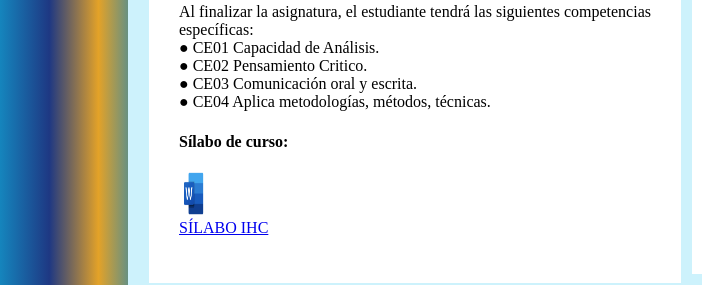
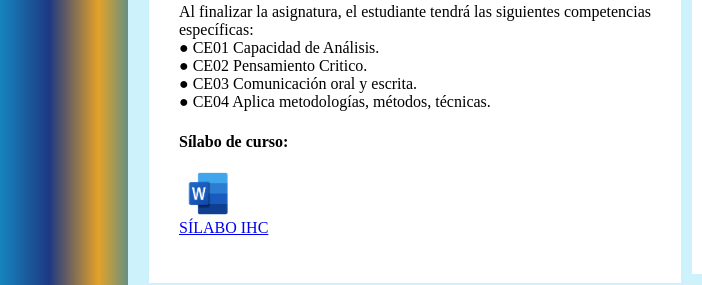
Before and after one commit to frank777ch/IHCweb, a plain HTML site: page index.html in a window 1280 px wide. Shown: the part 1756-2041 px from the top of the page, 0-702 px from the left. Drawn offline with Linux system fonts and the light colour scheme; a script that the page names is missing.

Commit message:
Update index.html

```diff
--- a/index.html
+++ b/index.html
@@ -91,7 +91,7 @@
                         Sílabo de curso:
                     </h4>
                     <p>
-                        <img src="word.png" width="30" height="43" />
+                        <img src="word.png" width="60" height="43" />
                             <br>
                             <a href="https://docs.google.com/document/d/1D7v_UnJI65-Z4zaE7EgR1YX1-BCfMyky/edit?usp=sharing&ouid=114804145664389050768&rtpof=true&sd=true">SÍLABO IHC</a>
                     </p>
```
